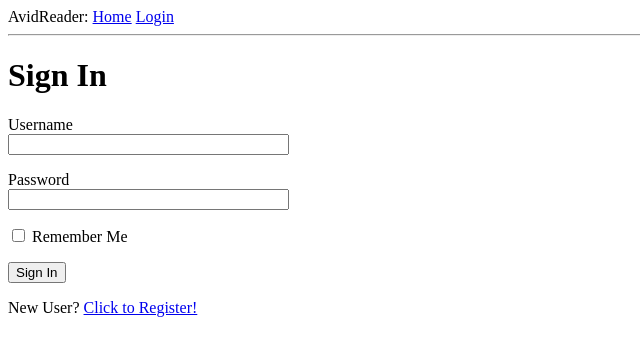
After one commit to ande3674/avidreader, a Flask app: template app/templates/login.html in a window 1280 px wide. The commit adds this page. Shown: the top 356 px of the page, without its empty margins (0-640 px from the left). Run offline with Flask 2, Linux system fonts and the light colour scheme; the template is opened without the code that fills it: values that come from a table or form of the project are taken from there, others are empty.

Commit message:
user login and registration forms

```diff
--- /dev/null
+++ b/app/forms.py
@@ -0,0 +1,32 @@
+from flask_wtf import FlaskForm
+from wtforms import StringField, PasswordField, BooleanField, SubmitField
+from wtforms.validators import DataRequired, ValidationError, Email, EqualTo
+from app.models import User
+
+
+class LoginForm(FlaskForm):
+    username = StringField('Username', validators=[DataRequired()])
+    password = PasswordField('Password', validators=[DataRequired()])
+    remember_me = BooleanField('Remember Me')
+    submit = SubmitField('Sign In')
+
+
+class RegistrationForm(FlaskForm):
+    username = StringField('Username', validators=[DataRequired()])
+    email = StringField('Email', validators=[DataRequired(), Email()])
+    password = PasswordField('Password', validators=[DataRequired()])
+    password2 = PasswordField('Repeat Password', validators=[DataRequired(), EqualTo('password')])
+    submit = SubmitField('Register')
+
+    # make sure username is unique
+    # validate_<field_name> format tells WTForms that this is a custom validator and invokes it...
+    def validate_username(self, username):
+        user = User.query.filter_by(username=username.data).first()
+        if user is not None:
+            raise ValidationError('Please use a different username.')
+
+    # make sure email is unique
+    def validate_email(self, email):
+        user = User.query.filter_by(email=email.data).first()
+        if user is not None:
+            raise ValidationError('Please use a different email address.')
--- a/models.py
+++ b/app/models.py
@@ -1,5 +1,5 @@
 from datetime import datetime
-from superfan_book_manager import db, login
+from app import db, login
 from werkzeug.security import generate_password_hash, check_password_hash
 from flask_login import UserMixin
 
--- a/templates/base.html
+++ b/app/templates/base.html
@@ -14,7 +14,11 @@
 
     <div>AvidReader:
         <a href="{{ url_for('index') }}">Home</a>
+        {% if current_user.is_anonymous %}
         <a href="{{ url_for('login') }}">Login</a>
+        {% else %}
+        <a href="{{ url_for('logout') }}">Logout</a>
+        {% endif %}
     </div>
     <hr>
     {% with messages = get_flashed_messages() %}
--- a/templates/index.html
+++ b/app/templates/index.html
@@ -2,7 +2,7 @@
 
 {% block content %}
 
-        <h1>Hello, {{ user.username }}</h1>
+        <h1>Hello, {{ current_user.username }}</h1>
 
         {% for post in posts %}
         <div><p>{{ post.author.username }} says: <b>{{ post.body }}</b></p></div>
--- /dev/null
+++ b/app/templates/login.html
@@ -0,0 +1,28 @@
+{% extends "base.html" %}
+
+{% block content %}
+
+    <h1>Sign In</h1>
+    <form action="" method="post" novalidate>
+        {{ form.hidden_tag() }}
+        <p>
+            {{ form.username.label }}<br>
+            {{ form.username(size=32) }}
+            {% for error in form.username.errors %}
+            <span style="color: red;">[{{ error }}]</span>
+            {% endfor %}
+        </p>
+        <p>
+            {{ form.password.label }}<br>
+            {{ form.password(size=32) }}
+            {% for error in form.password.errors %}
+            <span style="color: red;">[{{ error }}]</span>
+            {% endfor %}
+        </p>
+        <p>{{ form.remember_me() }} {{ form.remember_me.label }}</p>
+        <p>{{ form.submit() }}</p>
+    </form>
+
+    <p>New User? <a href="{{ url_for('register') }}">Click to Register!</a></p>
+
+{% endblock %}
--- a/superfan_book_manager.py
+++ b/superfan_book_manager.py
@@ -1,43 +1,77 @@
-from flask import Flask, render_template, flash, redirect, url_for
-from config import Config
-from forms import LoginForm
-from flask_sqlalchemy import SQLAlchemy
-from flask_migrate import Migrate
-from flask_login import LoginManager
-
-app = Flask(__name__)
-app.config.from_object(Config)
-db = SQLAlchemy(app)
-migrate = Migrate(app, db)
-login = LoginManager(app)
+from app import app, db
+from app.models import User, Post
 
 
-@app.route('/')
-@app.route('/index')
-def index():
-    user = {'username': 'Alexis'}
-    posts = [
-        {
-            'author': {'username': 'Mason'},
-            'body': 'I loved the Harry Potter series!'
-        },
-        {
-            'author': {'username': 'Anders'},
-            'body': 'I also thought Harry Potter series was awesome!'
-        }
-    ]
-    return render_template('index.html', title='Home', user=user, posts=posts)
+@app.shell_context_processor
+def make_shell_context():
+    return {'db': db, 'User': User, 'Post': Post}
 
-
-@app.route('/login', methods=['GET', 'POST'])
-def login():
-    form = LoginForm()
-    if form.validate_on_submit():
-        flash('Login requested for user {}, remember_me={}'.format(form.username.data, form.remember_me.data))
-        return redirect(url_for('index'))
-    return render_template('login.html', title='Sign In', form=form)
 
 if __name__ == '__main__':
     app.run()
 
-import models
+
+
+# app = Flask(__name__)
+# app.config.from_object(Config)
+# db = SQLAlchemy(app)
+# migrate = Migrate(app, db)
+# login = LoginManager(app)
+# login.login_view = 'login'
+
+
+# @app.route('/')
+# @app.route('/index')
+# @login_required
+# def index():
+#     user = {'username': 'Alexis'}
+#     posts = [
+#         {
+#             'author': {'username': 'Mason'},
+#             'body': 'I loved the Harry Potter series!'
+#         },
+#         {
+#             'author': {'username': 'Anders'},
+#             'body': 'I also thought Harry Potter series was awesome!'
+#         }
+#     ]
+#     return render_template('index.html', title='Home Page', posts=posts)
+#
+#
+# @app.route('/login', methods=['GET', 'POST'])
+# def login():
+#     if current_user.is_authenticated:
+#         return redirect(url_for('index'))
+#     form = LoginForm()
+#     if form.validate_on_submit():
+#         user = User.query.filter_by(username=form.username.data).first()
+#         if user is None or not user.check_password(form.password.data):
+#             flash('Invalid username or password')
+#             return redirect(url_for('login'))
+#         login_user(user, remember=form.remember_me.data)
+#         next_page = request.args.get('next')
+#         if not next_page or url_parse(next_page).netloc != '':
+#             next_page = url_for('index')
+#         return redirect(next_page)
+#     return render_template('login.html', title='Sign In', form=form)
+#
+#
+# @app.route('/logout')
+# def logout():
+#     logout_user()
+#     return redirect(url_for('index'))
+#
+#
+# @app.route('/register', methods=['GET', 'POST'])
+# def register():
+#     if current_user.is_authenticated:
+#         return redirect(url_for('index'))
+#     form = RegistrationForm()
+#     if form.validate_on_submit():
+#         user = User(username=form.username.data, email=form.email.data)
+#         user.set_password(form.password.data)
+#         db.session.add(user)
+#         db.session.commit()
+#         flash('Congratulations, you are now a registered user!')
+#         return redirect(url_for('login'))
+#     return render_template('register.html', title='Register', form=form)
```
Also changed, not shown: app/__init__.py (added, +14 -0 lines), app/routes.py (added, +63 -0 lines), app/templates/register.html (renamed from templates/login.html, +16 -3 lines), forms.py (deleted, +0 -9 lines), app.db.
